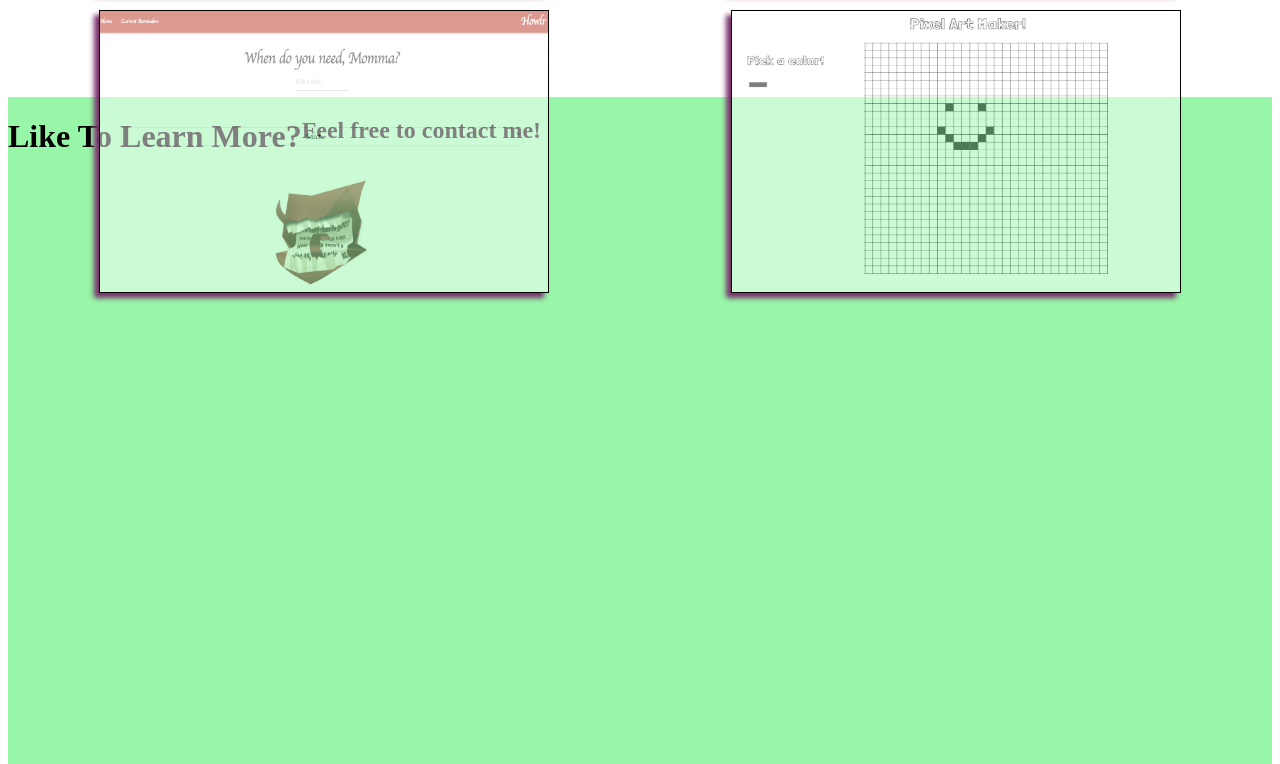
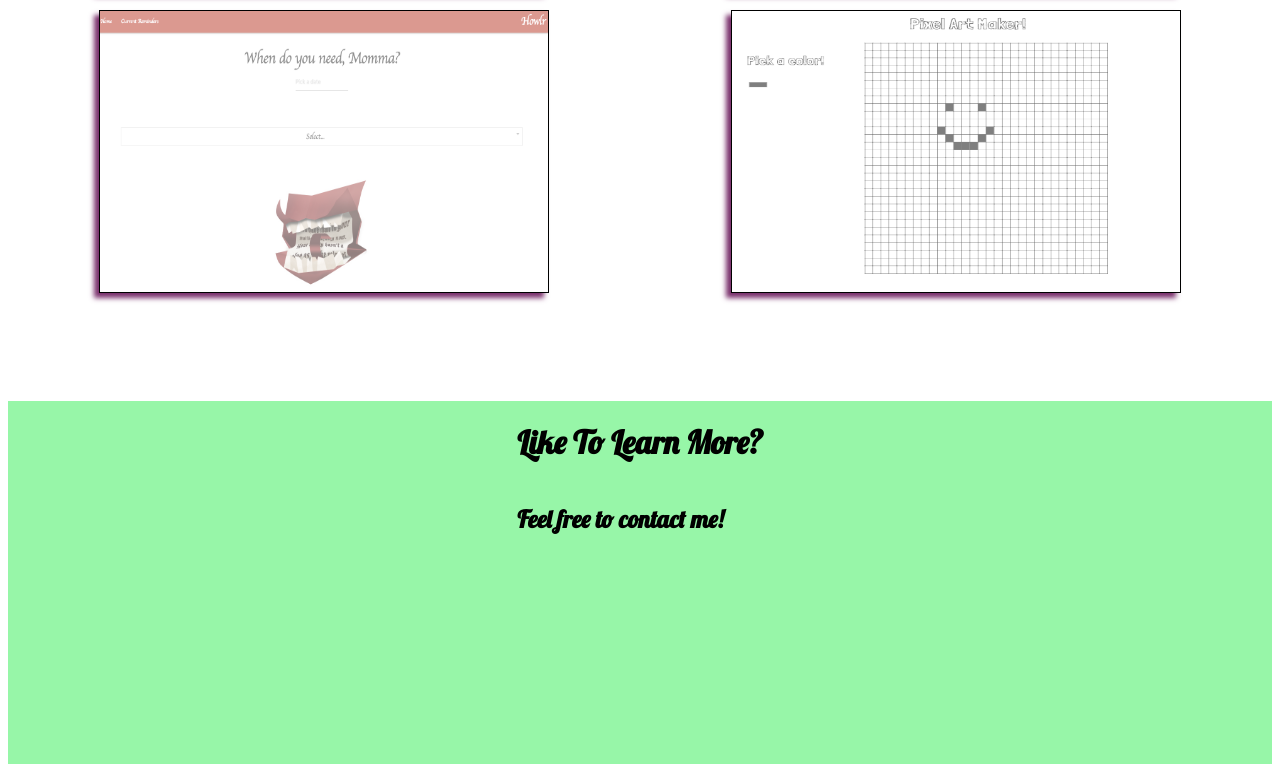
Before and after one commit to jculver1/Front-end-personal-website, an Angular app: page /skills in a window 1280 px wide. Shown: the part 3116-3880 px from the top of the page. Built offline with nearby package versions, Linux system fonts and the light colour scheme.

Commit message:
added padding and fixed project container

```diff
--- a/src/app/contact/contact.component.html
+++ b/src/app/contact/contact.component.html
@@ -1,9 +1,6 @@
 <div class="container">
-  <div class="row header">
+  <div class="header">
     <h1>Like To Learn More?</h1>
     <h2>Feel free to contact me!</h2>
   </div>
-  <div class="row">
-
-  </div>
 </div>
--- a/src/app/contact/contact.component.scss
+++ b/src/app/contact/contact.component.scss
@@ -1,14 +1,16 @@
 .container{
     display: flex;
-    flex-direction: row;
+    flex-direction: column;
     flex-wrap: wrap;
     height: 800px;
-    justify-content: space-between;
     background-color:#97F6A8;
+    font-family: 'Lobster', cursive;
   }
 
   .header{
     display: flex;
-    // justify-content: center;
+    flex-direction: column;
+    flex-wrap: wrap;
     align-content: center;
+
   }
--- a/src/app/projects/projects.component.scss
+++ b/src/app/projects/projects.component.scss
@@ -2,7 +2,7 @@
   display: flex;
   flex-direction: row;
   flex-wrap: wrap;
-  height: 1000px;
+  padding-bottom: 100px;
 }
 
 .title{
```
Also changed, not shown: src/app/projects/projects.component.html (line endings or trailing spaces).
